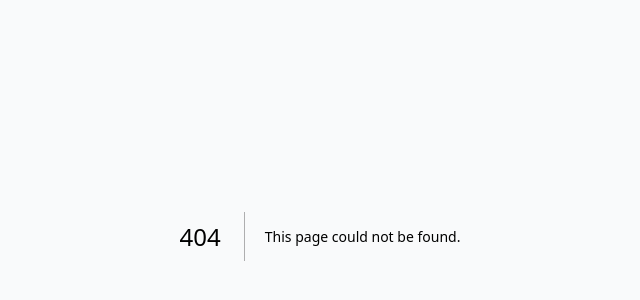
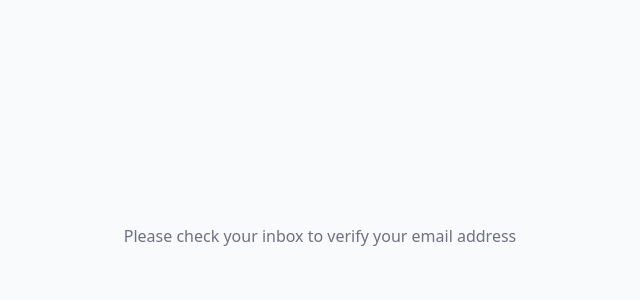
Before and after one commit to trgordonb/supabase_project, a Next.js app: page /account/verify in a window 1280 px wide. Before the commit this address had no page. Shown: the part 164-464 px from the top of the page, without its empty margins (320-960 px from the left). Built offline with nearby package versions, Linux system fonts and the light colour scheme.

Commit message:
add email verify route

```diff
--- /dev/null
+++ b/app/account/verify/page.tsx
@@ -0,0 +1,11 @@
+'use client'
+import { Session } from '@supabase/auth-helpers-nextjs'
+
+export default function EmailVerify({ session }: { session: Session | null }) {
+
+    return (
+        <div className='flex h-screen w-screen items-center justify-center text-gray-500'>
+            <h2>Please check your inbox to verify your email address</h2>
+        </div>
+    )
+}
--- a/app/auth-form.tsx
+++ b/app/auth-form.tsx
@@ -42,14 +42,19 @@ const Auth = () => {
 
 
   const handleLogin = async (type: string, email: string, password: string) => {
+    console.log(getURL())
     const { data, error } =
         type === 'LOGIN'
           ? await supabase.auth.signInWithPassword({ email, password })
-          : await supabase.auth.signUp({ email, password })
-      if (error) console.log('Error returned:', error.message)
-      if (data) {
+          : await supabase.auth.signUp({ email, password, options: { emailRedirectTo: getURL() } })
+    if (error) console.log('Error returned:', error.message)
+    if (data) {
+      if (type === 'LOGIN') {
         router.replace('/account')
+      } else if (type === 'SIGNUP') {
+        router.replace('/account/verify')
       }
+    }
   }
 
   async function handleOAuthLogin() {
```
